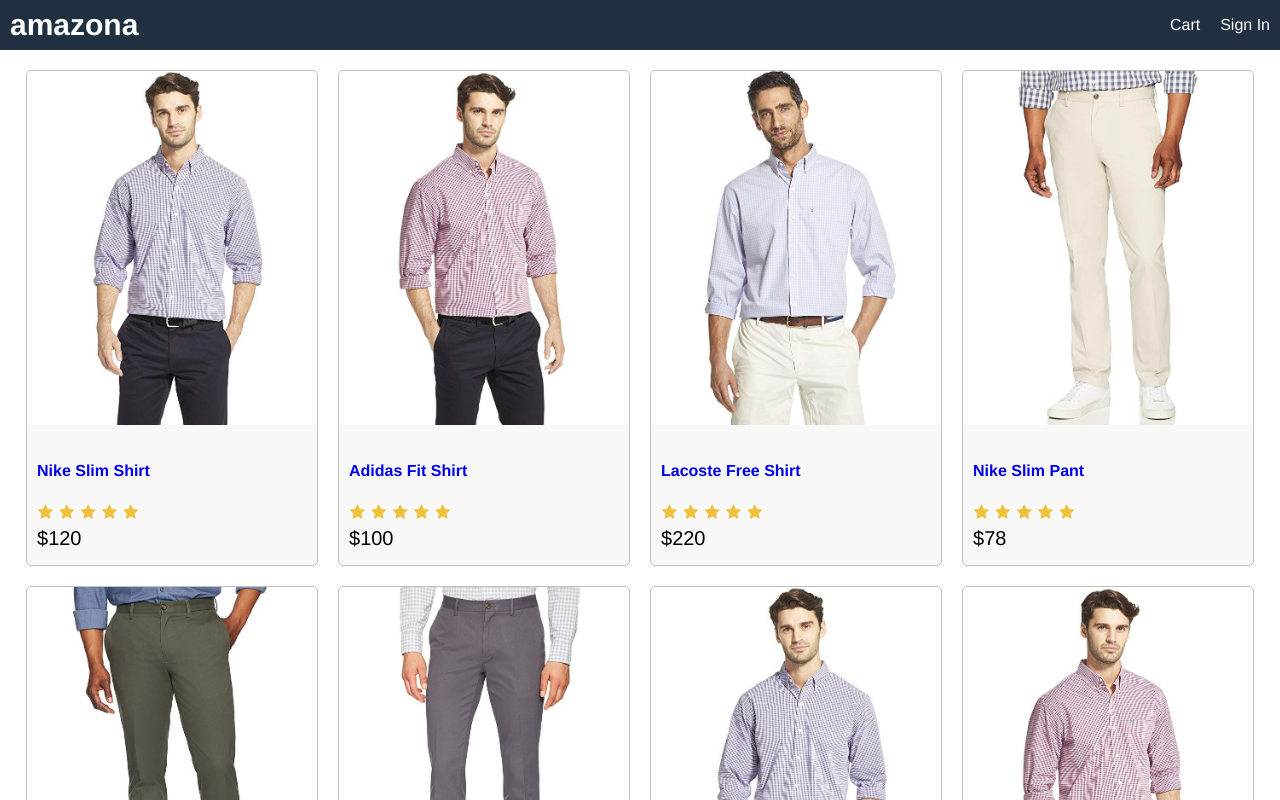
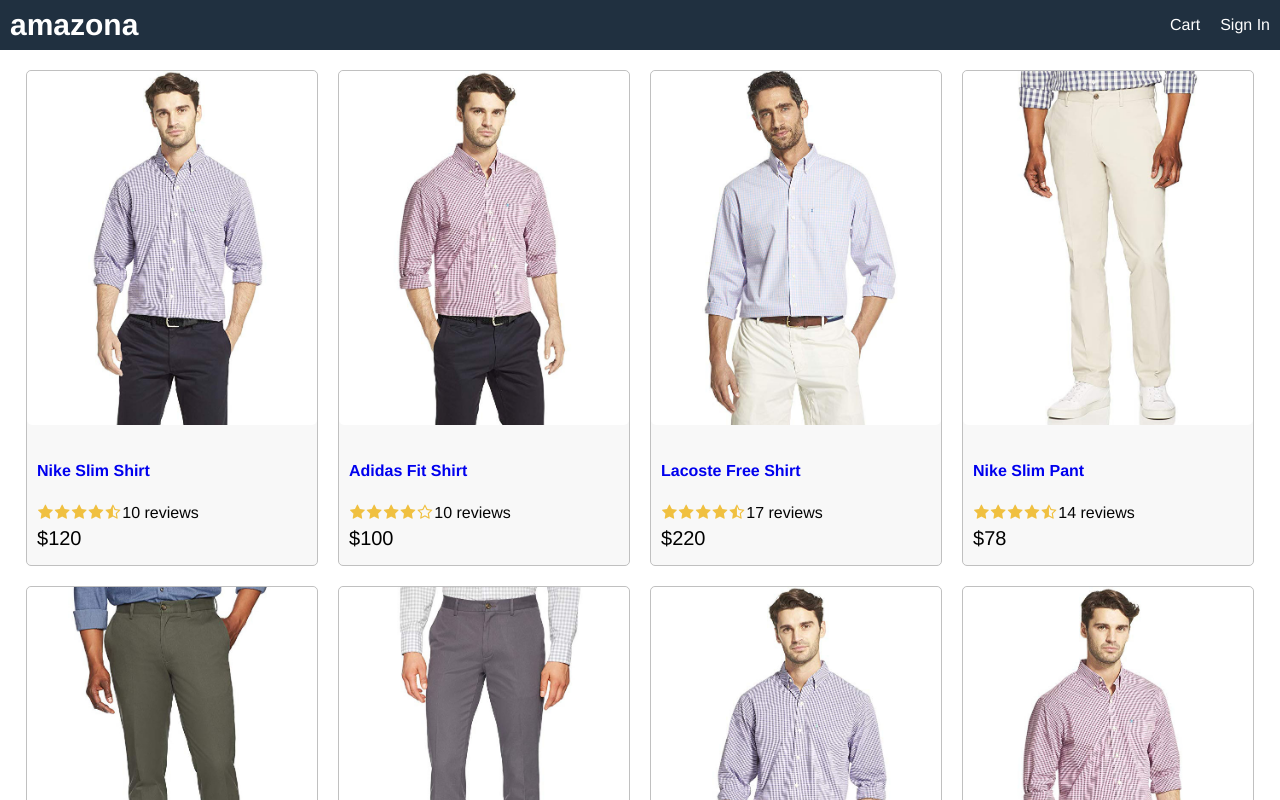
Before and after one commit to Yinjiawei/amazona-app, a React (Create React App) app in the folder frontend/: page / in a window 1280 px wide. Shown: the top 800 px of the page. Built offline with nearby package versions, Linux system fonts and the light colour scheme.

Commit message:
Add components: Product and Rating.

```diff
--- a/frontend/src/App.js
+++ b/frontend/src/App.js
@@ -1,5 +1,7 @@
 import React from 'react'
+import Product from './components/Product';
 import data from './data'
+
 function App() {
   return (
     <div className="grid-container">
@@ -16,24 +18,7 @@
         <div className="row center">
           {
             data.products.map(product => (
-              <div key={product._id} className="card">
-                <a href={`/product/${product._id}`}>
-                  <img className="medium" src={product.image} alt={product.name} />
-                </a>
-                <div className="card-body">
-                  <a href={`/product/${product._id}`}>
-                    <h2>{product.name}</h2>
-                  </a>
-                  <div className="rating">
-                    <span> <i className="fa fa-star"></i> </span>
-                    <span> <i className="fa fa-star"></i> </span>
-                    <span> <i className="fa fa-star"></i> </span>
-                    <span> <i className="fa fa-star"></i> </span>
-                    <span> <i className="fa fa-star"></i> </span>
-                  </div>
-                  <div className="price">${product.price}</div>
-                </div>
-              </div>
+              <Product key={product._id} product={product}/>
             ))
           }
         </div>
--- /dev/null
+++ b/frontend/src/components/Product.js
@@ -0,0 +1,20 @@
+import React from 'react';
+import Rating from './Rating';
+
+export default function Product(props) {
+    const { product } = props;
+    return (
+        <div key={product._id} className="card">
+            <a href={`/product/${product._id}`}>
+                <img className="medium" src={product.image} alt={product.name} />
+            </a>
+            <div className="card-body">
+                <a href={`/product/${product._id}`}>
+                    <h2>{product.name}</h2>
+                </a>
+                <Rating rating={product.rating} numReviews={product.numReviews} />
+                <div className="price">${product.price}</div>
+            </div>
+        </div>
+    )
+}
--- /dev/null
+++ b/frontend/src/components/Rating.js
@@ -0,0 +1,25 @@
+import React from 'react';
+
+export default function Rating(props) {
+    const { rating, numReviews } = props;
+    return (
+        <div className="rating">
+            <span>
+                <i className={rating >= 1 ? "fa fa-star" : rating >= 0.5 ? "fa fa-star-half-o" : "fa fa-star-o"} ></i>
+            </span>
+            <span>
+                <i className={rating >= 2 ? "fa fa-star" : rating >= 1.5 ? "fa fa-star-half-o" : "fa fa-star-o"} ></i>
+            </span>
+            <span>
+                <i className={rating >= 3 ? "fa fa-star" : rating >= 2.5 ? "fa fa-star-half-o" : "fa fa-star-o"} ></i>
+            </span>
+            <span>
+                <i className={rating >= 4 ? "fa fa-star" : rating >= 3.5 ? "fa fa-star-half-o" : "fa fa-star-o"} ></i>
+            </span>
+            <span>
+                <i className={rating >= 5 ? "fa fa-star" : rating >= 4.5 ? "fa fa-star-half-o" : "fa fa-star-o"} ></i>
+            </span>
+            <span>{numReviews + ' reviews'}</span>
+        </div >
+    )
+}
--- a/frontend/src/index.css
+++ b/frontend/src/index.css
@@ -99,3 +99,6 @@
   color: #f0c040;
   margin: 0.1rem;
 }
+.rating span:last-child{
+  color: #040404;
+}
```
